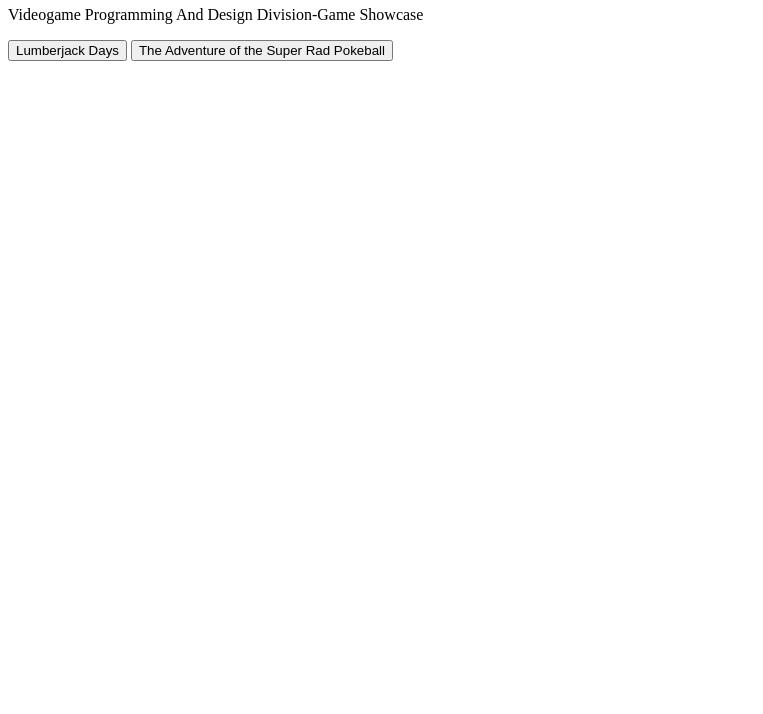
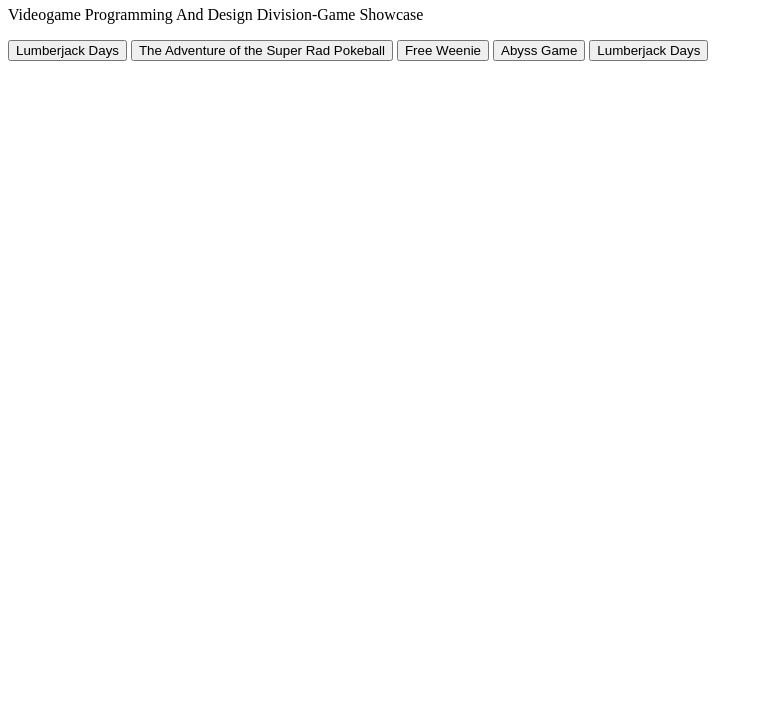
Before and after one commit to WenTech/wentech.github.io, a plain HTML site: page index.html in a window 1280 px wide. Shown: the part 86-800 px from the top of the page, without its empty margins (0-763 px from the left). Drawn offline with Linux system fonts and the light colour scheme.

Commit message:
Update index.html

```diff
--- a/index.html
+++ b/index.html
@@ -8,5 +8,8 @@
     <p>Videogame Programming And Design Division-Game Showcase</p>
     <?var url = getUrl();?><a href='Game1/index.html'><input type='button' name='test' value='Lumberjack Days'></a>
     <?var url = getUrl();?><a href='superRedPokeball/index.html'><input type='button' name='test' value='The Adventure of the Super Rad Pokeball'></a>
+    <?var url = getUrl();?><a href='Free Weenie/index.html'><input type='button' name='test' value='Free Weenie'></a>
+    <?var url = getUrl();?><a href='Abyss Game/index.html'><input type='button' name='test' value='Abyss Game'></a>
+    <?var url = getUrl();?><a href='Game1/index.html'><input type='button' name='test' value='Lumberjack Days'></a>
   </body>
 </head>
```
